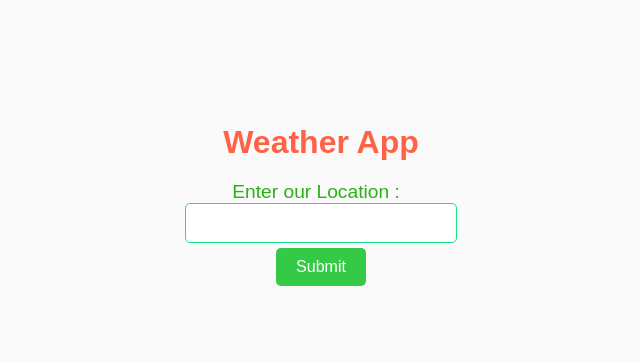
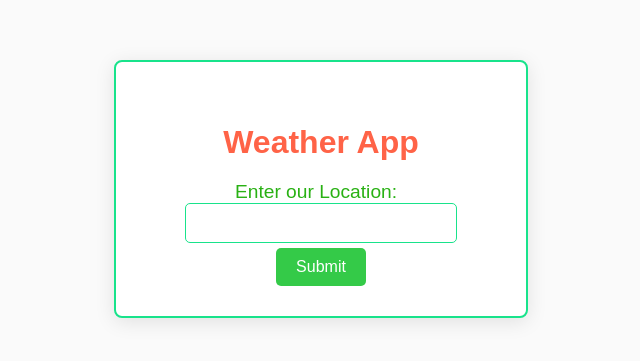
Before and after one commit to Anil-Gollapalli/weather-app, a website built with webpack: page src/template.html in a window 1280 px wide. Shown: the part 211-572 px from the top of the page, without its empty margins (319-959 px from the left). Built offline with nearby package versions, Linux system fonts and the light colour scheme.

Commit message:
Safe commit message

```diff
--- a/src/style.css
+++ b/src/style.css
@@ -1,3 +1,4 @@
+/* Loader Styles */
 .loader {
   border: 8px solid #e0e0e0;
   border-top: 8px solid #ff6347;
@@ -17,14 +18,12 @@
   }
 }
 
+/* General Body Styles */
 body {
   margin: 0;
   font-family: Arial, sans-serif;
   background-color: #fafafa;
   color: #444;
-}
-
-body {
   display: flex;
   flex-direction: column;
   align-items: center;
@@ -32,6 +31,18 @@ body {
   height: 100vh;
 }
 
+/* Container Styles with Border */
+.container {
+  padding: 30px;
+  background-color: #ffffff;
+  border-radius: 8px;
+  box-shadow: 0 4px 20px rgba(0, 0, 0, 0.1);
+  width: 350px;
+  text-align: center;
+  border: 2px solid #18e38b; /* Added border around the entire container */
+}
+
+/* Heading Styles */
 h3 {
   font-size: 2rem;
   margin-bottom: 20px;
@@ -48,12 +59,14 @@ h3 {
   }
 }
 
+/* Label Styles */
 label {
   font-size: 1.2rem;
   margin-right: 10px;
   color: #29b114;
 }
 
+/* Input Styles */
 .input-container {
   padding: 10px;
   font-size: 1rem;
@@ -62,6 +75,7 @@ label {
   width: 250px;
 }
 
+/* Button Styles */
 button.submit {
   padding: 10px 20px;
   font-size: 1rem;
--- a/src/template.html
+++ b/src/template.html
@@ -9,13 +9,13 @@
     <script src="https://cdn.jsdelivr.net/npm/axios/dist/axios.min.js"></script>
   </head>
   <body>
-    <h3>Weather App</h3>
-    <label> Enter our Location : </label>
-    <input class="input-container" id="location" type="text" />
-    <button class="submit" onclick="fetchWeather()">Submit</button>
-
-    <div id="loader" class="loader" style="display: none;"></div>
-
-    <div id="weather-container"></div>
+    <div class="container">
+      <h3>Weather App</h3>
+      <label>Enter our Location:</label>
+      <input class="input-container" id="location" type="text" />
+      <button class="submit" onclick="fetchWeather()">Submit</button>
+      <div id="loader" class="loader" style="display: none;"></div>
+      <div id="weather-container"></div>
+    </div>
   </body>
 </html>
```
